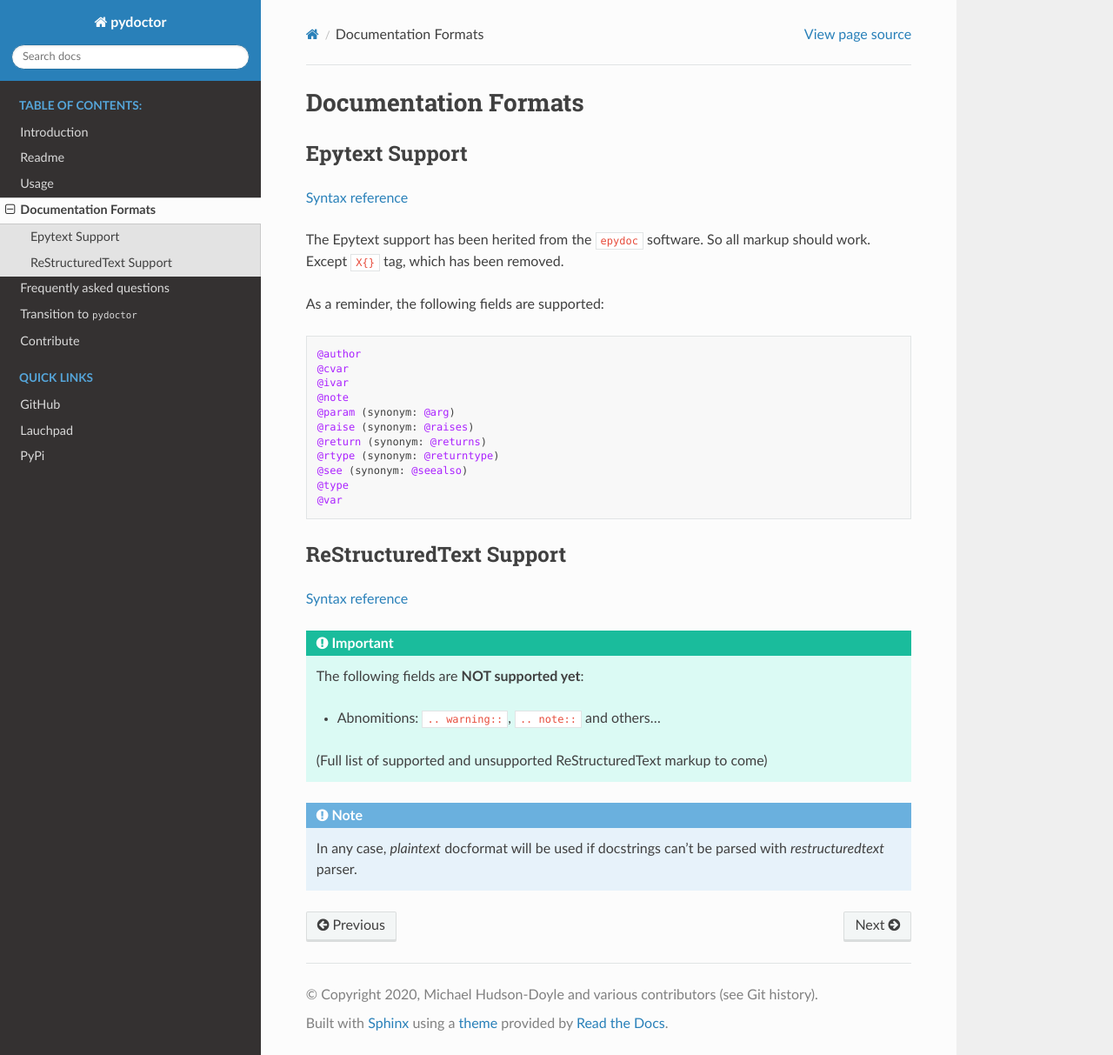
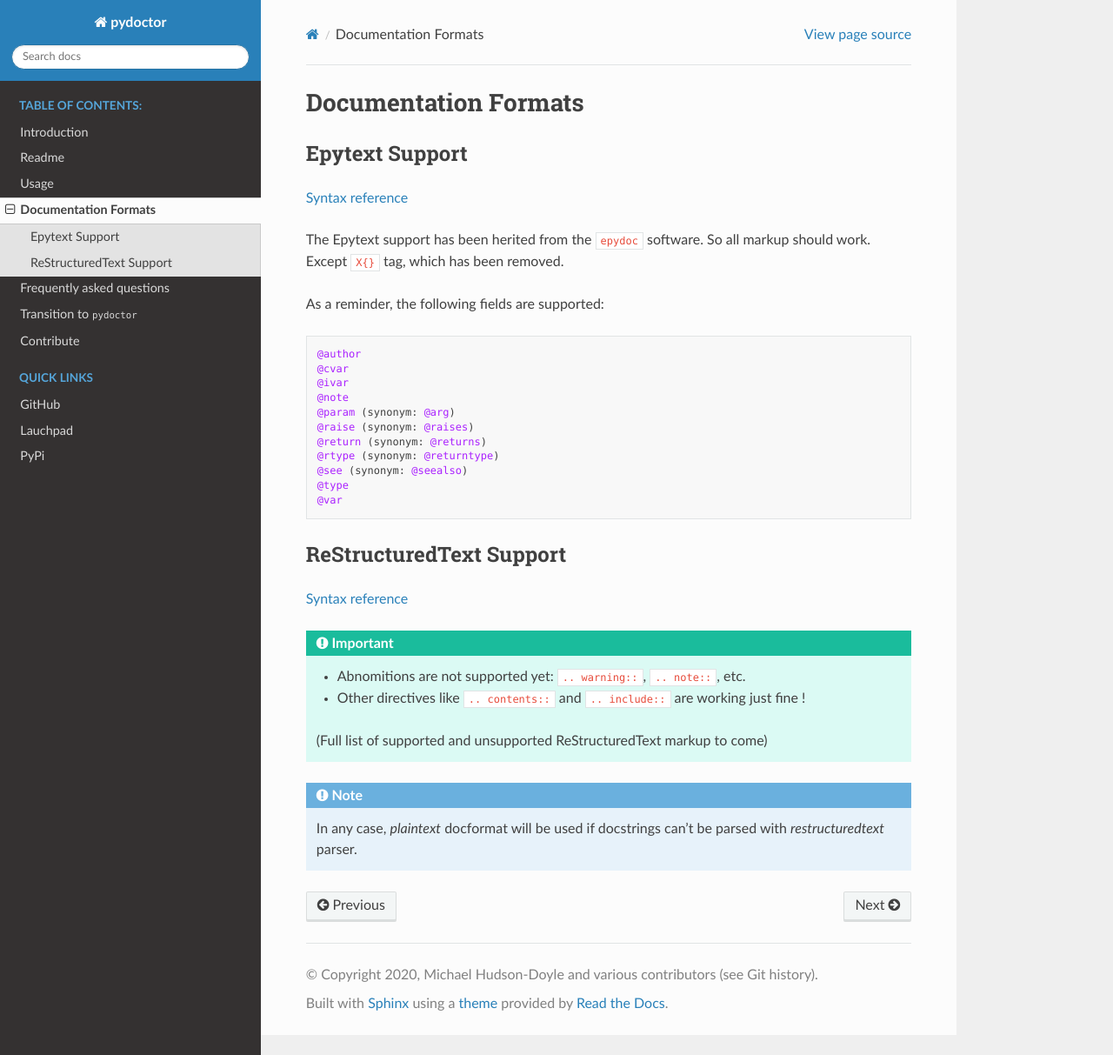
Before and after one commit to twisted/pydoctor, a Sphinx documentation site: the page built from docs/source/markup.rst, in a window 1280 px wide and 1213 px high. Shown: the whole window at 87% size. Built offline with Sphinx 7.4.7 and the Read the Docs theme 2.0.0, drawn with Linux system fonts in a browser that asks for light colours; the version number could not be read and is left out.

Commit message:
Link to Twisted API documentation instead of the code in Customize builds section
Generate API docs under the "api" folder

Say that only rst abnomition are know not be working yet

Better docs to get rid of pdoc3

```diff
--- a/docs/source/faq.rst
+++ b/docs/source/faq.rst
@@ -31,7 +31,6 @@
 recognise interfaces and classes which implement such interfaces.
 
 Pydoctor can be integrated to your Sphinx prose documentation seemlesly to replace the hazardous ``sphinx-autodoc`` extension.
-Yep! It's all figured out, this very documentaion uses this feature.
 
 What does the output look like?
 -------------------------------
--- a/docs/source/markup.rst
+++ b/docs/source/markup.rst
@@ -22,17 +22,16 @@
     @type
     @var
 
-
 ReStructuredText Support
 ------------------------
 
-`Syntax reference <https://docutils.sourceforge.io/rst.html>`_
+`Syntax reference <https://docutils.sourceforge.io/docs/ref/rst/restructuredtext.html>`_
 
 .. important::
 
-    The following fields are **NOT supported yet**:
+    - Abnomitions are not supported yet: ``.. warning::``, ``.. note::``, etc.
 
-    - Abnomitions: ``.. warning::``, ``.. note::`` and others...
+    - Other directives like ``.. contents::`` and ``.. include::`` are working just fine !
 
     (Full list of supported and unsupported ReStructuredText markup to come)
 
--- a/docs/source/transition.rst
+++ b/docs/source/transition.rst
@@ -23,4 +23,4 @@
 
     - Some ReStructuredText directives are not supported yet, please refer to `Documentation Formats <markup.html>`_ ReStructuredText Support section for more infos.
 
-    - All references to ``__pdoc__`` module variable should be deleted as they are not supported.
+    - All references to ``__pdoc__`` module variable should be deleted as they are not supported. If you dynamically generated documentation, you should create a separate script and include it's output with an ``.. include::`` directive.
```
Also changed, not shown: docs/source/usage.rst (+17 -11 lines), 1 other file.
